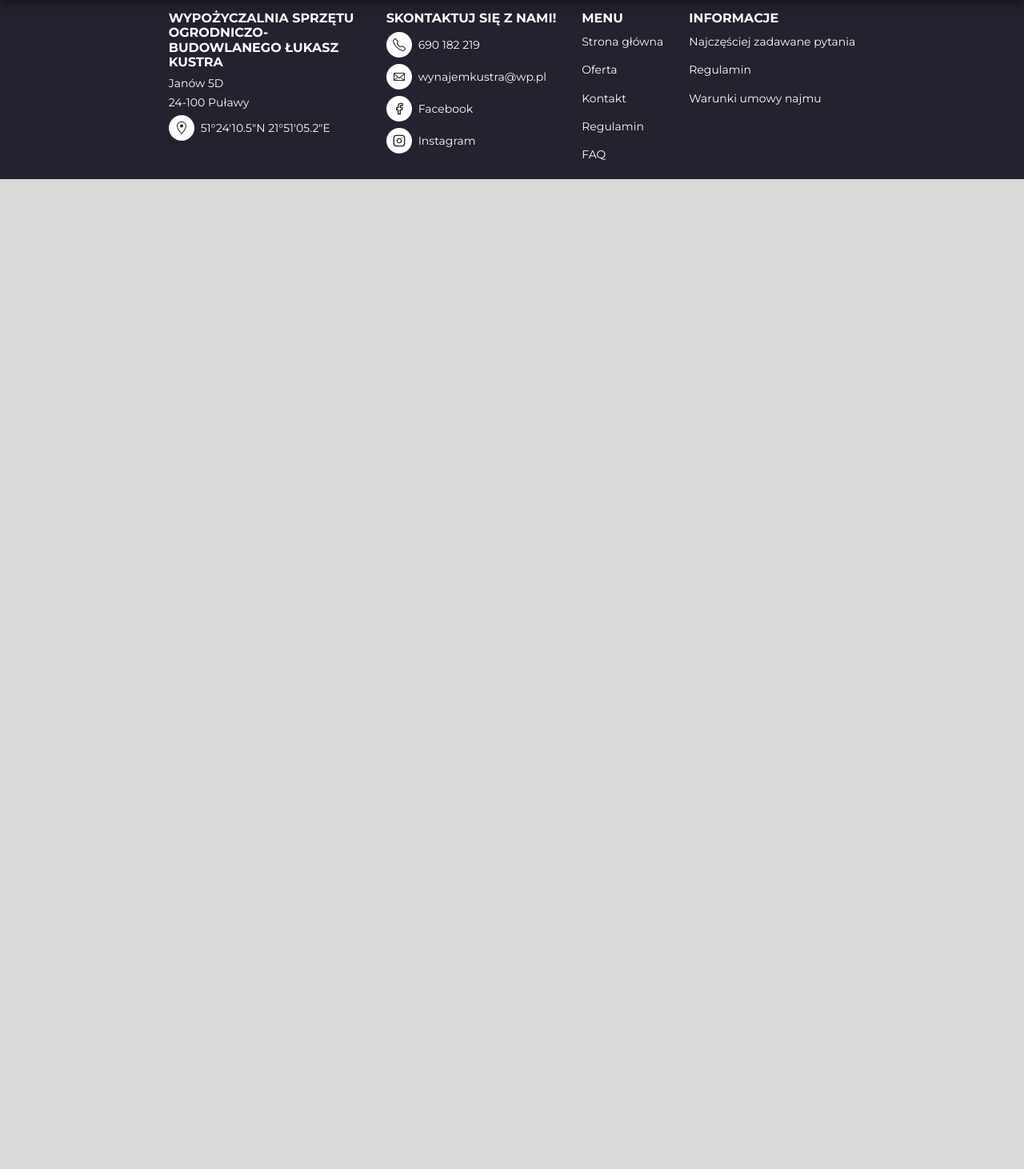
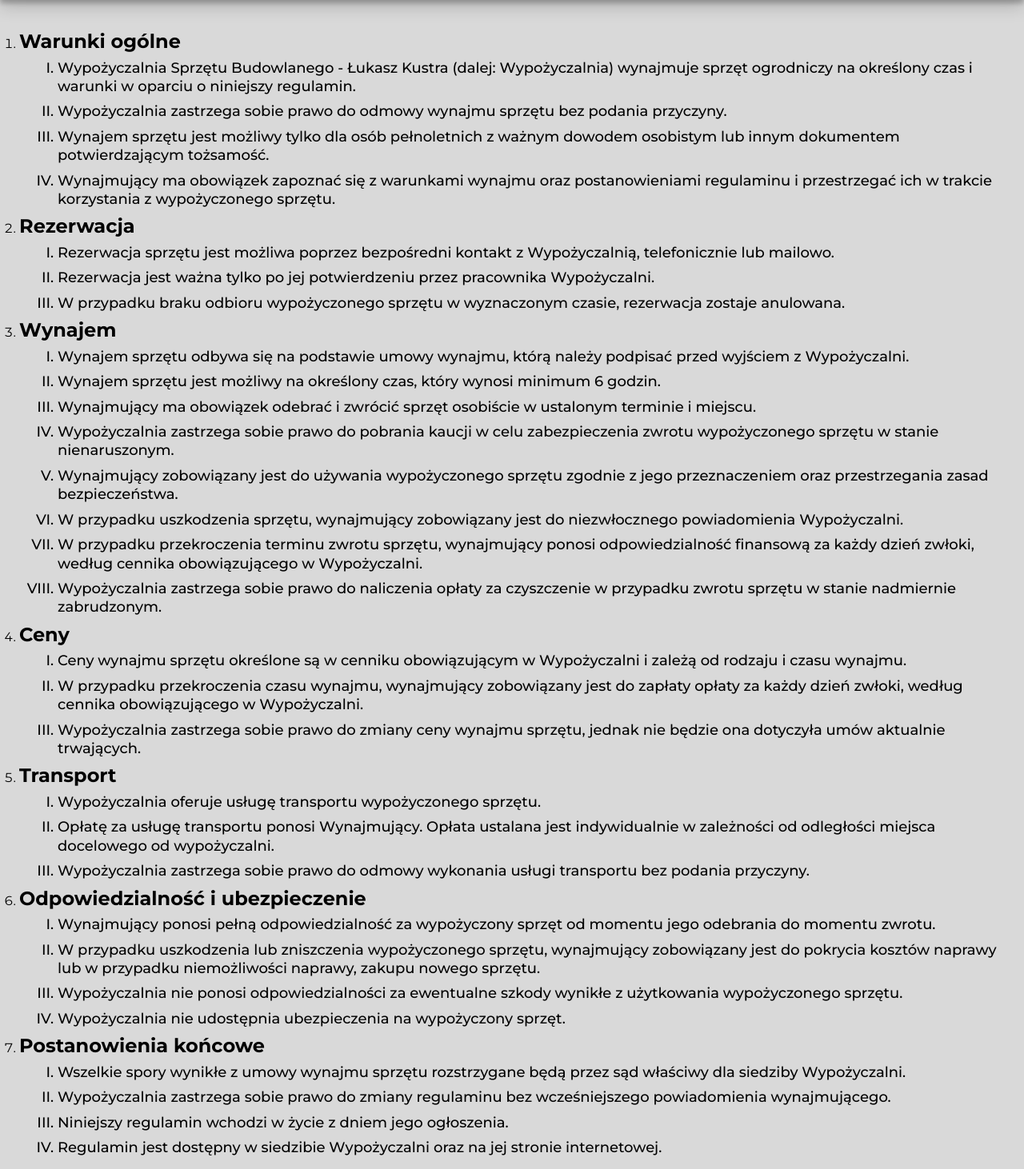
Before and after one commit to KubaGlegola/wypozyczalnia, a React (Vite) app: page /regulamin in a window 1280 px wide. Shown: the part 328-1790 px from the top of the page at 80% size. Before the commit the page ends 800 px from the top, so only its background shows below. Built offline with nearby package versions, Linux system fonts and the light colour scheme.

Commit message:
add regulationsPage content

```diff
--- a/src/components/Footer/Footer.jsx
+++ b/src/components/Footer/Footer.jsx
@@ -66,12 +66,12 @@
           <Link to="/regulamin">Regulamin</Link>
           <Link to="/faq">FAQ</Link>
         </div>
-        <div className="footer__info">
+        {/* <div className="footer__info">
           <h2 className="footer__title">Informacje</h2>
           <a href="#">Najczęściej zadawane pytania</a>
           <a href="#">Regulamin</a>
           <a href="#">Warunki umowy najmu</a>
-        </div>
+        </div> */}
       </Container>
     </footer>
   );
--- a/src/components/Footer/Footer.scss
+++ b/src/components/Footer/Footer.scss
@@ -1,19 +1,20 @@
-footer{
+footer {
   width: 100%;
   background-color: var(--primary-color);
 }
 
-.footer{
+.footer {
   margin: 0 auto;
   color: var(--white-color);
   padding: var(--main-padding);
   display: grid;
-    justify-content: center;
+  justify-content: space-evenly;
   grid-template-columns: 220px;
   gap: 2rem;
 
-    & &__about, & &__contact{
-        & a{
+  & &__about,
+  & &__contact {
+    & a {
       display: flex;
       align-items: center;
       gap: 8px;
@@ -21,83 +22,84 @@
       background-color: transparent;
       padding-right: 8px;
       border-radius: 16px;
-            transition: all ease-in-out .4s;
+      transition: all ease-in-out 0.4s;
     }
 
-        & a:hover, a:focus{
+    & a:hover,
+    a:focus {
       background-color: var(--white-color);
       color: black;
       border: none;
       outline: none;
     }
 
-        & a:active{
+    & a:active {
       transform: scale(1.1);
     }
   }
 
-
-
-    & > div{
+  & > div {
     display: flex;
     flex-direction: column;
-        gap: .5rem;
+    gap: 0.5rem;
   }
 
-    & &__about-address{
+  & &__about-address {
     display: flex;
     flex-direction: column;
-        gap: .5rem;
+    gap: 0.5rem;
   }
 
-    & &__title{
+  & &__title {
     text-transform: uppercase;
     font-size: 1rem;
   }
 
-    & &__info, & &__menu{
-        & a{
+  & &__info,
+  & &__menu {
+    & a {
       margin-right: auto;
       text-decoration: none;
-            padding: .25rem 0;
-            transition: all ease-in-out .4s;
+      padding: 0.25rem 0;
+      transition: all ease-in-out 0.4s;
     }
 
     & a:after {
-            display:block;
+      display: block;
       content: '';
       border-bottom: solid 3px var(--accent-color);
       transform: scaleX(0);
       transition: transform 250ms ease-in-out;
     }
 
-        & a:hover, a:focus{
+    & a:hover,
+    a:focus {
       color: #888888;
-            border:none;
+      border: none;
       outline: none;
     }
 
-        & a:hover:after, a:focus:after{
+    & a:hover:after,
+    a:focus:after {
       transform: scaleX(1);
     }
 
-        & a:active{
+    & a:active {
       transform: scale(1.1);
     }
   }
 
-    @media (min-width: 650px){
+  @media (min-width: 650px) {
     grid-template-columns: repeat(2, 220px);
     grid-template-rows: repeat(2, 1fr);
   }
 
-    @media(min-width: 1024px){
+  @media (min-width: 1024px) {
     font-size: 14px;
     grid-template-columns: repeat(4, max-content);
     grid-template-rows: 1fr;
-        & &__title{
+    & &__title {
       max-width: 15rem;
     }
-
   }
 }
--- a/src/pages/RegulationsPage/RegulationsPage.jsx
+++ b/src/pages/RegulationsPage/RegulationsPage.jsx
@@ -1,4 +1,5 @@
 import React from 'react';
+import Container from '../../components/container/Container';
 import SectionTitle from '../../components/SectionTitle/SectionTitle';
 import './RegulationsPage.scss';
 
@@ -6,6 +7,174 @@
   return (
     <>
       <SectionTitle title="regulamin" />
+      <Container className="regulations">
+        <ol className="regulations__list">
+          <li data-aos="fade-in" data-aos-duration="1000">
+            <span className="regulations__listHeader">Warunki ogólne</span>
+            <ol type="I" className="regulations__innerList">
+              <li>
+                Wypożyczalnia Sprzętu Budowlanego - Łukasz Kustra (dalej:
+                Wypożyczalnia) wynajmuje sprzęt ogrodniczy na określony czas i
+                warunki w oparciu o niniejszy regulamin.
+              </li>
+              <li>
+                Wypożyczalnia zastrzega sobie prawo do odmowy wynajmu sprzętu
+                bez podania przyczyny.
+              </li>
+              <li>
+                Wynajem sprzętu jest możliwy tylko dla osób pełnoletnich z
+                ważnym dowodem osobistym lub innym dokumentem potwierdzającym
+                tożsamość.
+              </li>
+              <li>
+                Wynajmujący ma obowiązek zapoznać się z warunkami wynajmu oraz
+                postanowieniami regulaminu i przestrzegać ich w trakcie
+                korzystania z wypożyczonego sprzętu.
+              </li>
+            </ol>
+          </li>
+          <li data-aos="fade-in" data-aos-duration="1000">
+            <span className="regulations__listHeader">Rezerwacja</span>
+            <ol type="I" className="regulations__innerList">
+              <li>
+                Rezerwacja sprzętu jest możliwa poprzez bezpośredni kontakt z
+                Wypożyczalnią, telefonicznie lub mailowo.
+              </li>
+              <li>
+                Rezerwacja jest ważna tylko po jej potwierdzeniu przez
+                pracownika Wypożyczalni.
+              </li>
+              <li>
+                W przypadku braku odbioru wypożyczonego sprzętu w wyznaczonym
+                czasie, rezerwacja zostaje anulowana.
+              </li>
+            </ol>
+          </li>
+          <li data-aos="fade-in" data-aos-duration="1000">
+            <span className="regulations__listHeader">Wynajem</span>
+            <ol type="I" className="regulations__innerList">
+              <li>
+                Wynajem sprzętu odbywa się na podstawie umowy wynajmu, którą
+                należy podpisać przed wyjściem z Wypożyczalni.
+              </li>
+              <li>
+                Wynajem sprzętu jest możliwy na określony czas, który wynosi
+                minimum 6 godzin.
+              </li>
+              <li>
+                Wynajmujący ma obowiązek odebrać i zwrócić sprzęt osobiście w
+                ustalonym terminie i miejscu.
+              </li>
+              <li>
+                Wypożyczalnia zastrzega sobie prawo do pobrania kaucji w celu
+                zabezpieczenia zwrotu wypożyczonego sprzętu w stanie
+                nienaruszonym.
+              </li>
+              <li>
+                Wynajmujący zobowiązany jest do używania wypożyczonego sprzętu
+                zgodnie z jego przeznaczeniem oraz przestrzegania zasad
+                bezpieczeństwa.
+              </li>
+              <li>
+                W przypadku uszkodzenia sprzętu, wynajmujący zobowiązany jest do
+                niezwłocznego powiadomienia Wypożyczalni.
+              </li>
+              <li>
+                W przypadku przekroczenia terminu zwrotu sprzętu, wynajmujący
+                ponosi odpowiedzialność finansową za każdy dzień zwłoki, według
+                cennika obowiązującego w Wypożyczalni.
+              </li>
+              <li>
+                Wypożyczalnia zastrzega sobie prawo do naliczenia opłaty za
+                czyszczenie w przypadku zwrotu sprzętu w stanie nadmiernie
+                zabrudzonym.
+              </li>
+            </ol>
+          </li>
+          <li data-aos="fade-in" data-aos-duration="1000">
+            <span className="regulations__listHeader">Ceny</span>
+            <ol type="I" className="regulations__innerList">
+              <li>
+                Ceny wynajmu sprzętu określone są w cenniku obowiązującym w
+                Wypożyczalni i zależą od rodzaju i czasu wynajmu.
+              </li>
+              <li>
+                W przypadku przekroczenia czasu wynajmu, wynajmujący zobowiązany
+                jest do zapłaty opłaty za każdy dzień zwłoki, według cennika
+                obowiązującego w Wypożyczalni.
+              </li>
+              <li>
+                Wypożyczalnia zastrzega sobie prawo do zmiany ceny wynajmu
+                sprzętu, jednak nie będzie ona dotyczyła umów aktualnie
+                trwających.
+              </li>
+            </ol>
+          </li>
+          <li data-aos="fade-in" data-aos-duration="1000">
+            <span className="regulations__listHeader">Transport</span>
+            <ol type="I" className="regulations__innerList">
+              <li>
+                Wypożyczalnia oferuje usługę transportu wypożyczonego sprzętu.
+              </li>
+              <li>
+                Opłatę za usługę transportu ponosi Wynajmujący. Opłata ustalana
+                jest indywidualnie w zależności od odległości miejsca docelowego
+                od wypożyczalni.
+              </li>
+              <li>
+                Wypożyczalnia zastrzega sobie prawo do odmowy wykonania usługi
+                transportu bez podania przyczyny.
+              </li>
+            </ol>
+          </li>
+          <li data-aos="fade-in" data-aos-duration="1000">
+            <span className="regulations__listHeader">
+              Odpowiedzialność i ubezpieczenie
+            </span>
+            <ol type="I" className="regulations__innerList">
+              <li>
+                Wynajmujący ponosi pełną odpowiedzialność za wypożyczony sprzęt
+                od momentu jego odebrania do momentu zwrotu.
+              </li>
+              <li>
+                W przypadku uszkodzenia lub zniszczenia wypożyczonego sprzętu,
+                wynajmujący zobowiązany jest do pokrycia kosztów naprawy lub w
+                przypadku niemożliwości naprawy, zakupu nowego sprzętu.
+              </li>
+              <li>
+                Wypożyczalnia nie ponosi odpowiedzialności za ewentualne szkody
+                wynikłe z użytkowania wypożyczonego sprzętu.
+              </li>
+              <li>
+                Wypożyczalnia nie udostępnia ubezpieczenia na wypożyczony
+                sprzęt.
+              </li>
+            </ol>
+          </li>
+          <li data-aos="fade-in" data-aos-duration="1000">
+            <span className="regulations__listHeader">
+              Postanowienia końcowe
+            </span>
+            <ol type="I" className="regulations__innerList">
+              <li>
+                Wszelkie spory wynikłe z umowy wynajmu sprzętu rozstrzygane będą
+                przez sąd właściwy dla siedziby Wypożyczalni.
+              </li>
+              <li>
+                Wypożyczalnia zastrzega sobie prawo do zmiany regulaminu bez
+                wcześniejszego powiadomienia wynajmującego.
+              </li>
+              <li>
+                Niniejszy regulamin wchodzi w życie z dniem jego ogłoszenia.
+              </li>
+              <li>
+                Regulamin jest dostępny w siedzibie Wypożyczalni oraz na jej
+                stronie internetowej.
+              </li>
+            </ol>
+          </li>
+        </ol>
+      </Container>
     </>
   );
 };
--- a/src/pages/RegulationsPage/RegulationsPage.scss
+++ b/src/pages/RegulationsPage/RegulationsPage.scss
@@ -0,0 +1,34 @@
+.regulations {
+  margin: 2rem auto;
+  padding: 0.5rem 1rem 1rem 1.5rem;
+
+  & &__listHeader {
+    font-weight: 700;
+    font-size: 18px;
+  }
+
+  & &__innerList {
+    margin-top: 0.5rem;
+    margin-left: 2rem;
+    font-weight: 500;
+    & > li {
+      margin-bottom: 0.5rem;
+      line-height: 1.3em;
+    }
+  }
+
+  @media (min-width: 650px) {
+    & &__listHeader {
+      font-size: 24px;
+    }
+
+    & &__innerList {
+      margin-left: 3rem;
+      font-size: 18px;
+      & > li {
+        margin-bottom: 0.5rem;
+        line-height: 1.3em;
+      }
+    }
+  }
+}
```
Also changed, not shown: src/pages/FaqPage/FaqPage.jsx (+34 -6 lines). Lines whose indentation alone changed are shown as unchanged.
